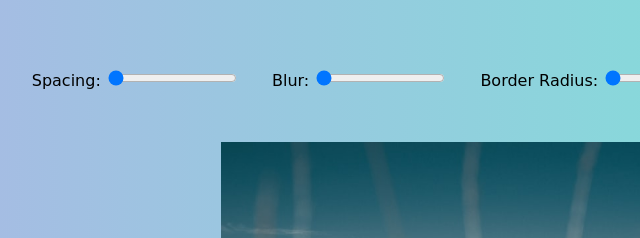
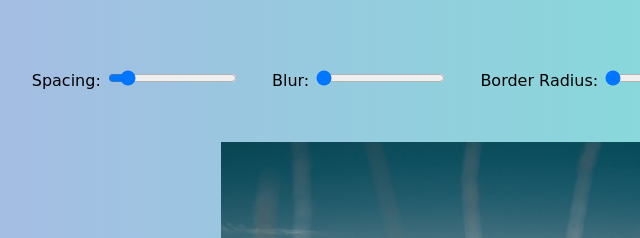
Before and after one commit to sandrusmb/css-variables-and-js, a plain HTML site: page index.html in a window 1280 px wide. Shown: the part 237-475 px from the top of the page, 169-809 px from the left. Drawn offline with Linux system fonts and the light colour scheme; a web font is replaced by a local one.

Commit message:
Fix input spacing value

```diff
--- a/index.html
+++ b/index.html
@@ -21,7 +21,7 @@
         name="spacing"
         min="10"
         max="200"
-        value="10"
+        value="30"
       />
 
       <label for="blur">Blur:</label>
```
